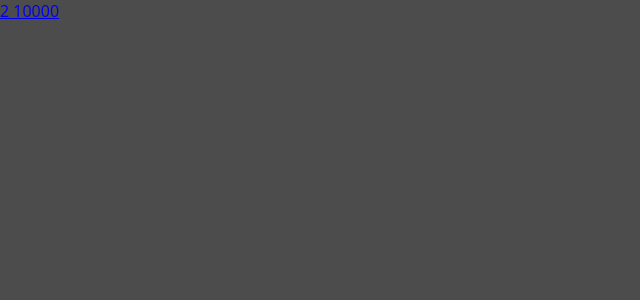
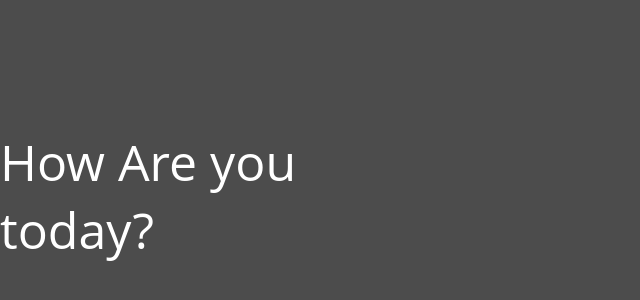
Before and after one commit to RaulButuc/fitnesslife, a plain HTML site: page templates/main.html in a window 1280 px wide. Shown: the whole page, without its empty margins (0-640 px from the left). Drawn offline with nearby package versions, Linux system fonts and the light colour scheme.

Commit message:
first text

```diff
--- a/static/css/main.css
+++ b/static/css/main.css
@@ -19,7 +19,7 @@ section.intro{
 
 .video{
 
-
+  position: relative;
   z-index: 9000;
   background-color:rgba(0,0,0,0.7);
   width :100%; height:100%;
@@ -31,3 +31,13 @@ section.intro{
 /*@keyframes alpha {
   50%{fill: #000;}
 }*/
+
+.text {
+    position: absolute;
+    z-index: 1;
+    font-size: 50px;
+    margin: 0 auto;
+    width: 33%;
+    color: white;
+    padding-top: 10%;
+}
--- a/templates/main.html
+++ b/templates/main.html
@@ -13,9 +13,7 @@
 <body data-vide-bg="../static/vid/intro">
 
  <div class="video">
- 	<a href="/listen">2 10000</a>
+ 	<div class="text">How Are you today?</div>
  </div>
-
-
 </body>
 </html>
```
